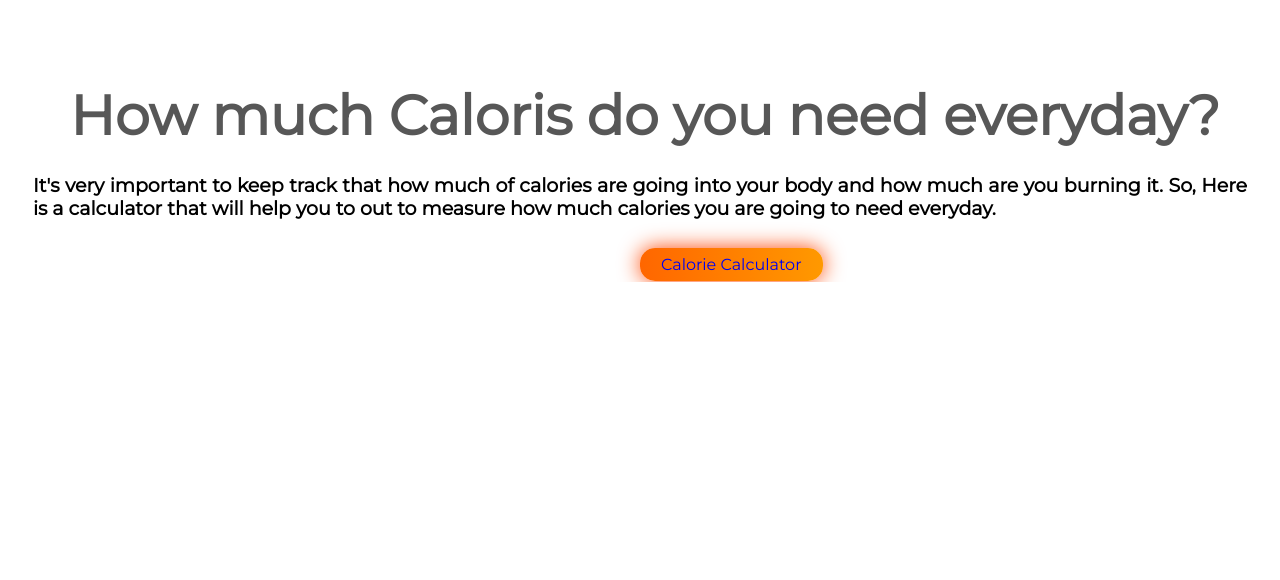
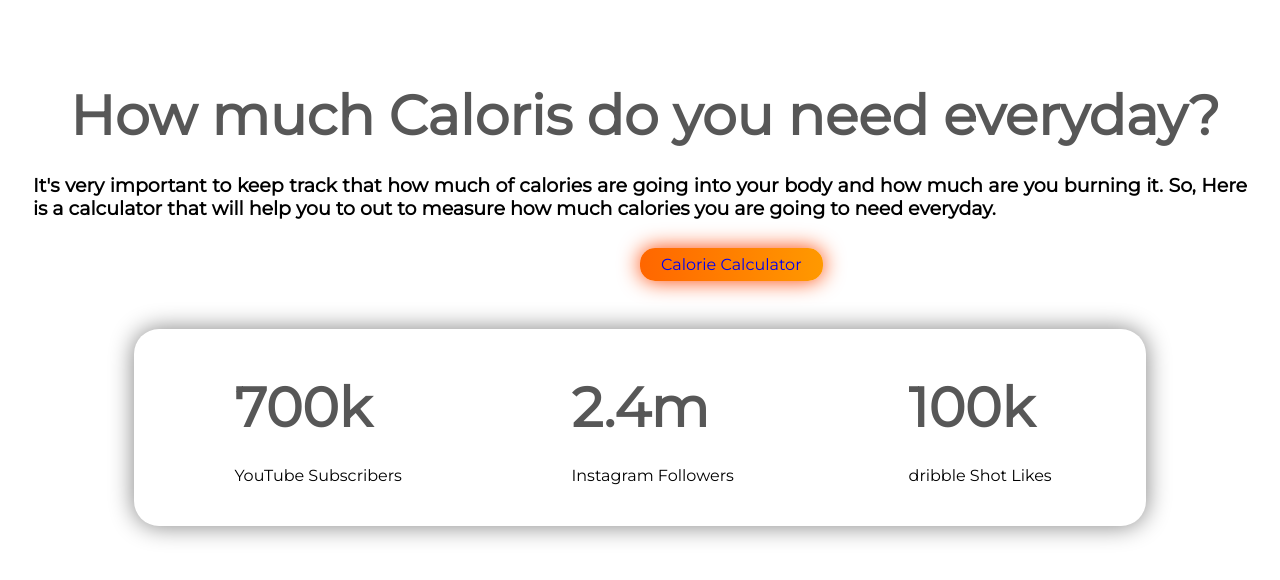
Before and after one commit to parvezaman/assignment-1, a plain HTML site: page index.html in a window 1280 px wide. Shown: the part 2254-2834 px from the top of the page. Before the commit the page ends 2536 px from the top, so only its background shows below. Drawn offline with Linux system fonts and the light colour scheme.

Commit message:
bonus bar

```diff
--- a/index.html
+++ b/index.html
@@ -92,6 +92,23 @@
         <h3>It's very important to keep track that how much of calories are going into your body and how much are you burning it. So, Here is a calculator that will help you to out to measure how much calories you are going to need everyday.</h3>
         <a class="button-style" id="calorie-calulator" href="https://www.calculator.net/calorie-calculator.html" target="_blank">Calorie Calculator</a>
     </section>
+    <section class="flexible-section bonus-bar">
+        <div class="bonus-bar-items">
+            <h1>700k</h1>
+            <p>YouTube Subscribers</p>
+
+        </div>
+        <div class="bonus-bar-items">
+            <h1>2.4m</h1>
+            <p>Instagram Followers</p>
+
+        </div>
+        <div class="bonus-bar-items">
+            <h1>100k</h1>
+            <p>dribble Shot Likes</p>
+
+        </div>
+    </section>
 
 </body>
 </html>
--- a/style.css
+++ b/style.css
@@ -81,3 +81,18 @@ p{
     padding: 0px 25px 0px 25px;
     text-align: justify;
 }
+.bonus-bar{
+    margin-right: auto;
+    margin-left:auto;
+    width: 80%;
+    box-shadow: 0px 0px 25px gray;
+    border-radius: 25px;
+    padding-left: auto;
+    padding-right: auto;
+
+
+}
+.bonus-bar-items{
+    margin: 0px 35px 25px 100px;
+    width: 80%;
+}
```
